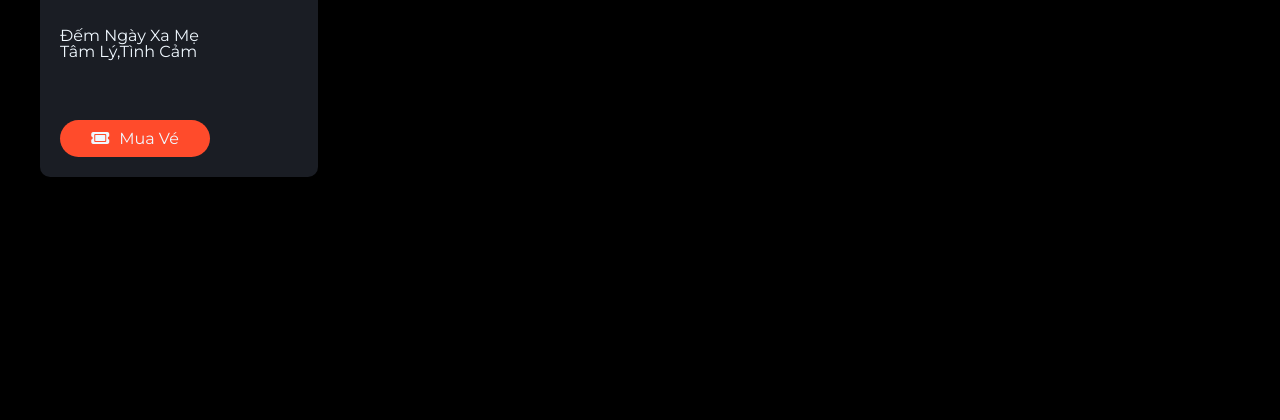
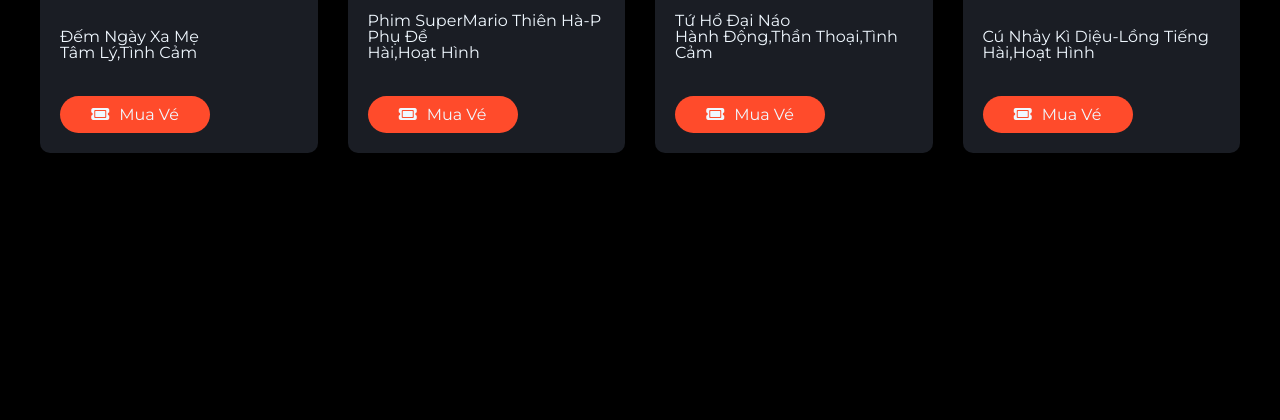
Before and after one commit to manhdlptit/BTL_JS, a Flask app: template app/templates/home.html in a window 1280 px wide. Shown: the part 1699-2119 px from the top of the page. Run offline with Flask 3, Linux system fonts and the light colour scheme; the template is opened without the code that fills it, so the values that code supplies are empty.

Commit message:
commit12:15

```diff
--- a/app/static/login.css
+++ b/app/static/login.css
@@ -78,7 +78,7 @@ input {
   display: flex;
   justify-content: center;
 }
-.desc-to-sihn-up {
+.desc-to-sign-up {
   color: white;
   font-size: 12.5px;
   margin-right: 10px;
--- a/app/static/style.css
+++ b/app/static/style.css
@@ -98,7 +98,7 @@ ul {
   left: 0;
   width: 100%;
   height: 100%;
-  object-fit: cover; /* Ép video phủ kín khung hình mà không bị méo */
+  object-fit: cover; /* Ép video phủ kín khung mà không méo */
   z-index: 0; /* Cho nằm ở tầng dưới cùng */
   filter: blur(5px); /* Tăng giảm số px để chỉnh độ mờ (blur) */
 }
@@ -169,12 +169,21 @@ i {
   grid-template-columns: repeat(auto-fill, minmax(250px, 1fr));
   gap: 30px;
 }
-.movie-card:hover {
+.movie-card img {
+}
+.movie-card img:hover {
   transform: translateY(-10px);
+  overflow: hidden;
 }
+/* .movie-card img {
+  max-width: 100px;
+  max-height: 200px;
+} */
 .movie-card {
   background-color: #1a1d24;
   border-radius: 10px;
+  /* max-width: 300px;
+  max-height: 300px; */
   overflow: hidden;
   transition: transform 0.3s ease;
   color: aliceblue; /* Ép chữ bên trong thành màu trắng */
@@ -195,13 +204,14 @@ i {
   margin: 15px 0px;
   font-size: 2.5rem;
   border-left: 5px solid #ff4b2b;
+  margin: 30px;
 }
 .btn-ticket i {
   color: aliceblue !important;
   margin-right: 10px;
 }
 .movie-infor {
-  margin: 40px 20px;
+  margin: 30px 20px 15px;
 }
 .pic-film-list {
   margin: 20px 20px;
--- a/app/templates/home.html
+++ b/app/templates/home.html
@@ -43,7 +43,7 @@
             <!-- btn actions -->
             <div class="action">
               <a href="./login.html" class="btn btn2">Đăng Nhập</a>
-              <a href="" class="btn btn1">Đăng Kí</a>
+              <a href="./signup.html" class="btn btn1">Đăng Kí</a>
             </div>
           </div>
         </div>
@@ -149,6 +149,36 @@
                     <a href="#" class="btn btn-ticket"><i class="fa-solid fa-ticket"></i>Mua Vé</a>
                   </div>
                 </div>
+                <div class="movie-card">
+                  <img src="../static/bg/supermario.img" alt="Super Mario" class="poster">
+                  <div class="movie-infor">
+                    <h3 class="h3-movie-list">Phim SuperMario Thiên Hà-P Phụ Đề</h3>
+                    <p class="kind-film-list">Hài,Hoạt Hình</p>
+                  </div>
+                  <div class="pic-film-list">
+                    <a href="#" class="btn btn-ticket"><i class="fa-solid fa-ticket"></i>Mua Vé</a>
+                  </div>
+                </div>
+                <div class="movie-card">
+                  <img src="../static/bg/tuhodainao.img" alt="Tứ Hổ Đại Náo" class="poster">
+                  <div class="movie-infor">
+                    <h3 class="h3-movie-list">Tứ Hổ Đại Náo</h3>
+                    <p class="kind-film-list">Hành Động,Thần Thoại,Tình Cảm</p>
+                  </div>
+                  <div class="pic-film-list">
+                    <a href="#" class="btn btn-ticket"><i class="fa-solid fa-ticket"></i>Mua Vé</a>
+                  </div>
+                </div>
+                <div class="movie-card">
+                  <img src="../static/bg/hoppers.img" alt="Cú Nhảy Kì Diệu" class="poster">
+                  <div class="movie-infor">
+                    <h3 class="h3-movie-list">Cú Nhảy Kì Diệu-Lồng Tiếng</h3>
+                    <p class="kind-film-list">Hài,Hoạt Hình</p>
+                  </div>
+                  <div class="pic-film-list">
+                    <a href="#" class="btn btn-ticket"><i class="fa-solid fa-ticket"></i>Mua Vé</a>
+                  </div>
+                </div>
             </div>
         </div>
     </section>
--- a/app/templates/login.html
+++ b/app/templates/login.html
@@ -36,7 +36,7 @@
         <div class="btn"><button type="submit">Đăng nhập</button></div>
       </div>
       <div class="link-to-sign-up">
-        <p class="desc-to-sihn-up">Bạn chưa có Tài Khoản ?</p>
+        <p class="desc-to-sign-up">Bạn chưa có Tài Khoản ?</p>
         <a href="./signup.html" class="sign-up-link">Đăng Kí Ngay</a>
       </div>
     </form>
```
Also changed, not shown: app/static/sign_up.css (+26 -0 lines), app/templates/signup.html (+10 -2 lines), app/static/bg/dki.bg.webp (added), 2 other files.
